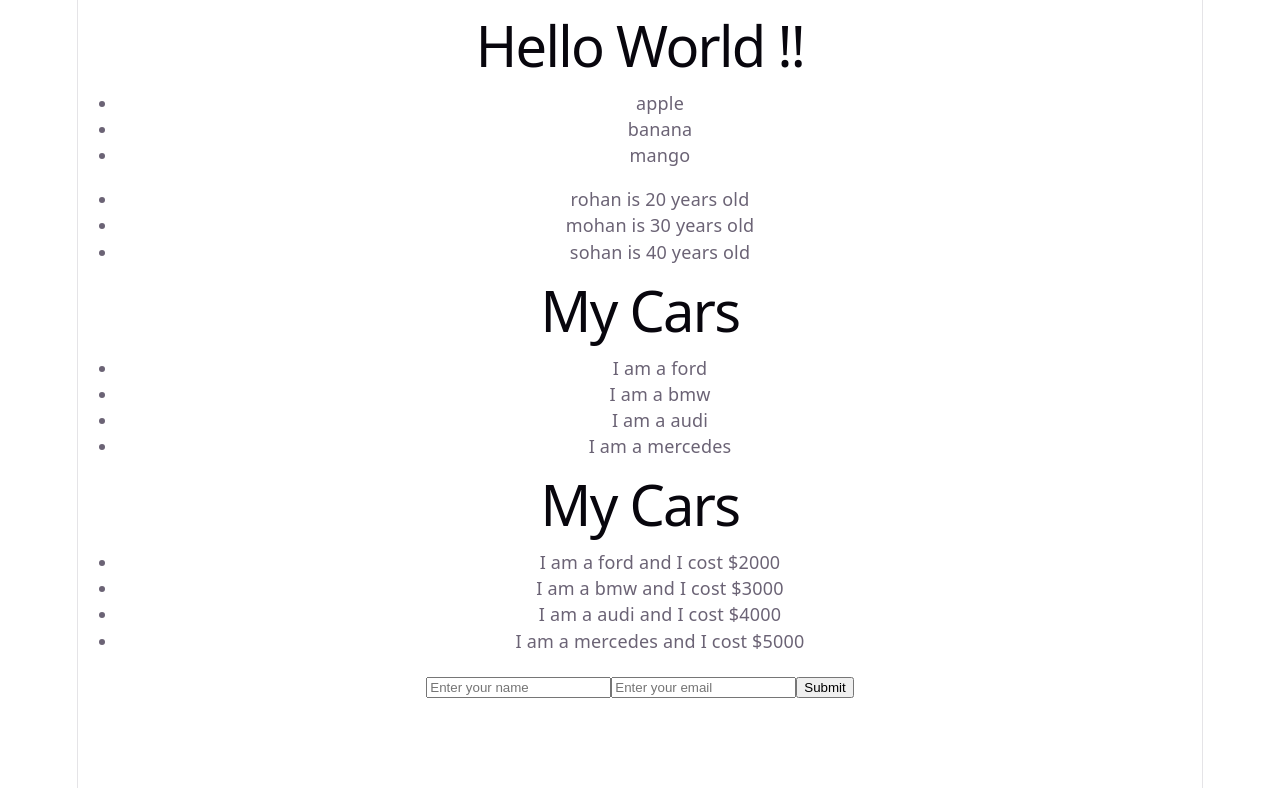
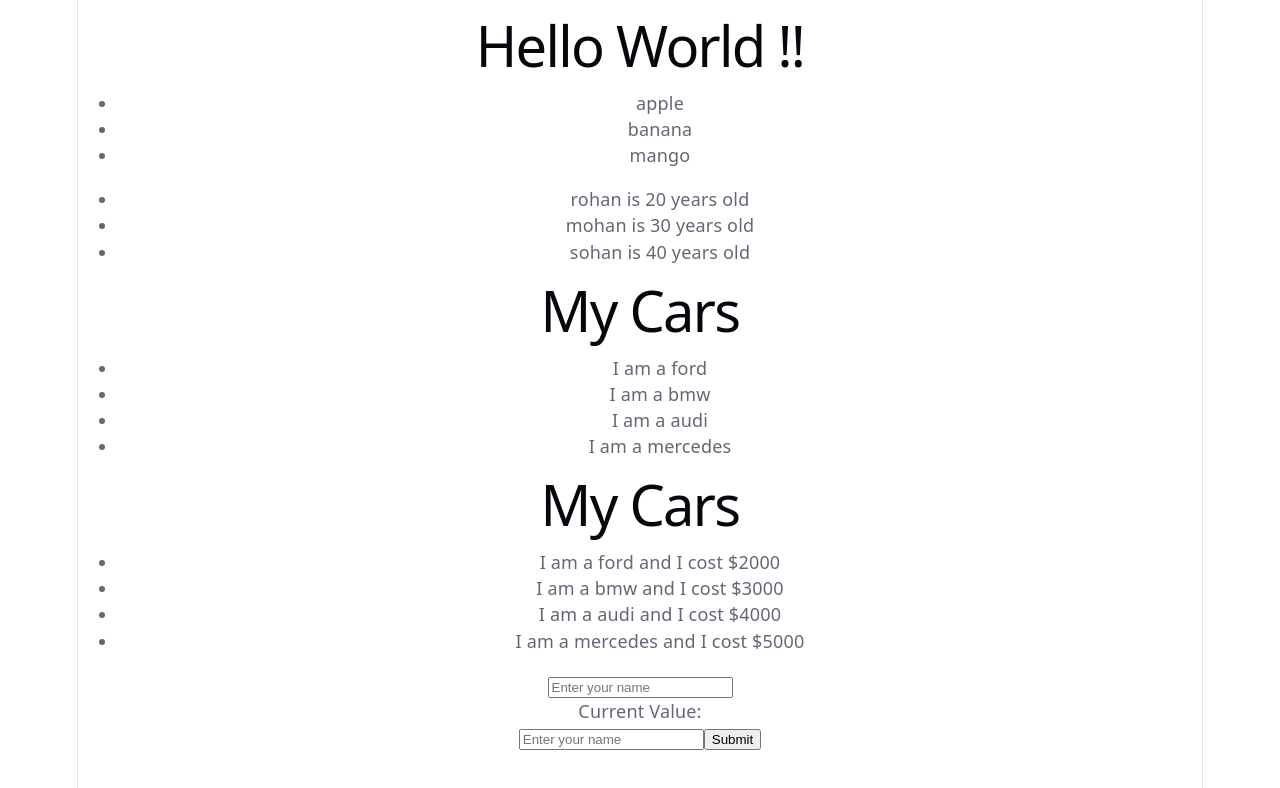
Before and after one commit to vaishali86c/Learn_ReactJS, a React (Vite) app in the folder 04-my-react-app/: page / in a window 1280 px wide. Shown: the top 788 px of the page. Built offline with nearby package versions, Linux system fonts and the light colour scheme.

Commit message:
React Forms practices

```diff
--- a/04-my-react-app/src/App.jsx
+++ b/04-my-react-app/src/App.jsx
@@ -1,6 +1,6 @@
 import './App.css'
-import Form from './components/form'
 import { MyCar, MyCars} from './components/myCar'
+import { MyForm, MyFormSubmit } from './components/MyForm'
 import { MyList, UserList } from './components/myList'
 
 function App() {
@@ -13,7 +13,8 @@ function App() {
         <UserList />
         <MyCar />
         <MyCars />
-        <Form />
+        <MyForm />
+        <MyFormSubmit />
       </div>
 
     </>
--- /dev/null
+++ b/04-my-react-app/src/components/MyForm.jsx
@@ -0,0 +1,48 @@
+import { useState } from "react";
+
+function MyForm() {
+    const [name, setName] = useState("");
+
+    function handleChange(e) {
+        setName(e.target.value);
+    }
+
+    return (
+        <form>
+            <input type="text"
+            placeholder="Enter your name"
+            value={name}
+            onChange={handleChange}
+            />
+            <p>Current Value: {name} </p>
+        </form>
+    )
+}
+
+function MyFormSubmit() {
+
+    const [name, setName] = useState("");
+
+    function handleChange(e) {
+        setName(e.target.value);
+    }
+
+    function onSubmit(e) {
+        e.preventDefault(); // does not refresh the page (browser)
+        alert(name);
+    }
+
+    return (
+        <form onSubmit={onSubmit}>
+            <input type="text"
+            placeholder="Enter your name"
+            value={name}
+            onChange={handleChange}
+            />
+            <input type="submit" />
+
+        </form>
+    )
+}
+
+export { MyForm, MyFormSubmit };
```
